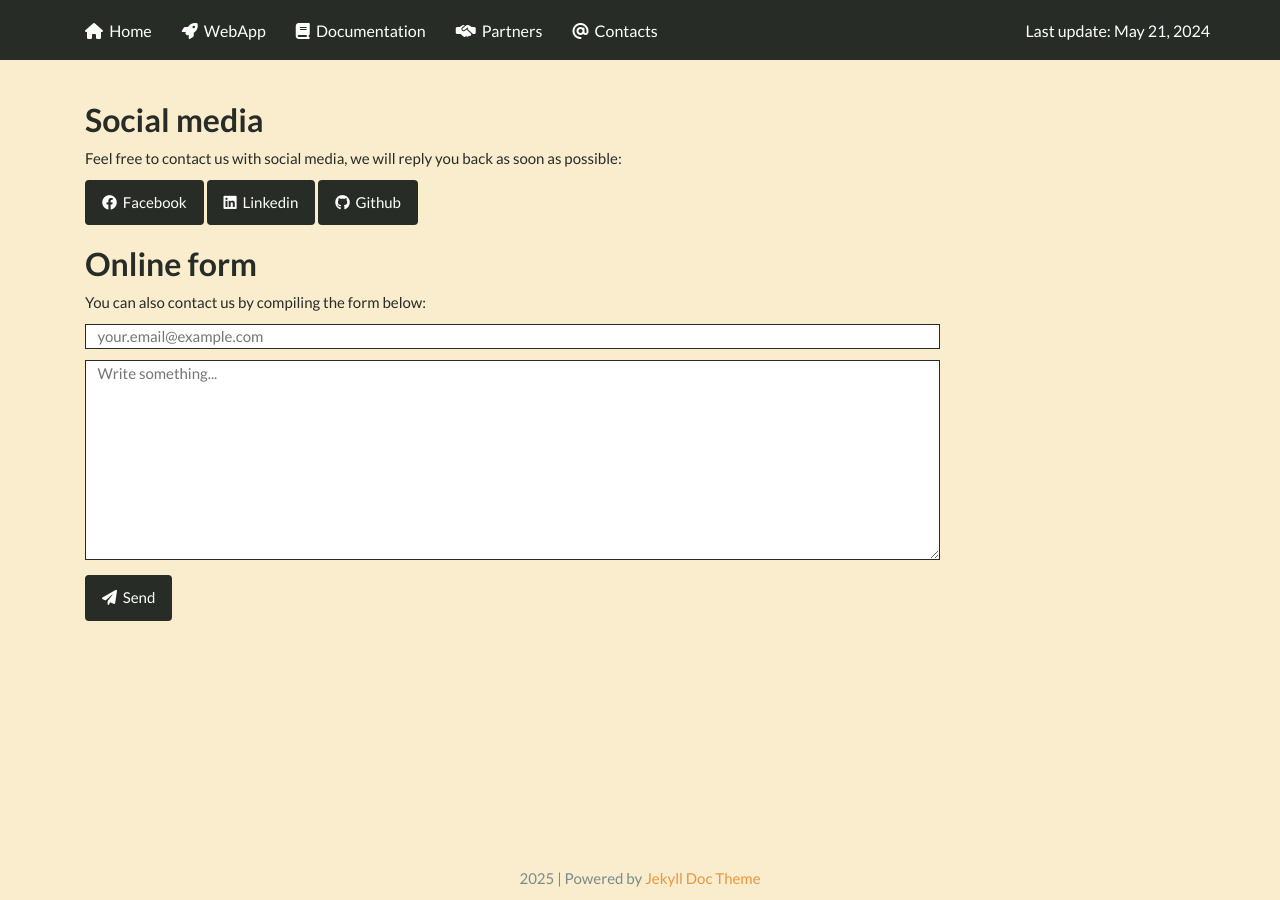
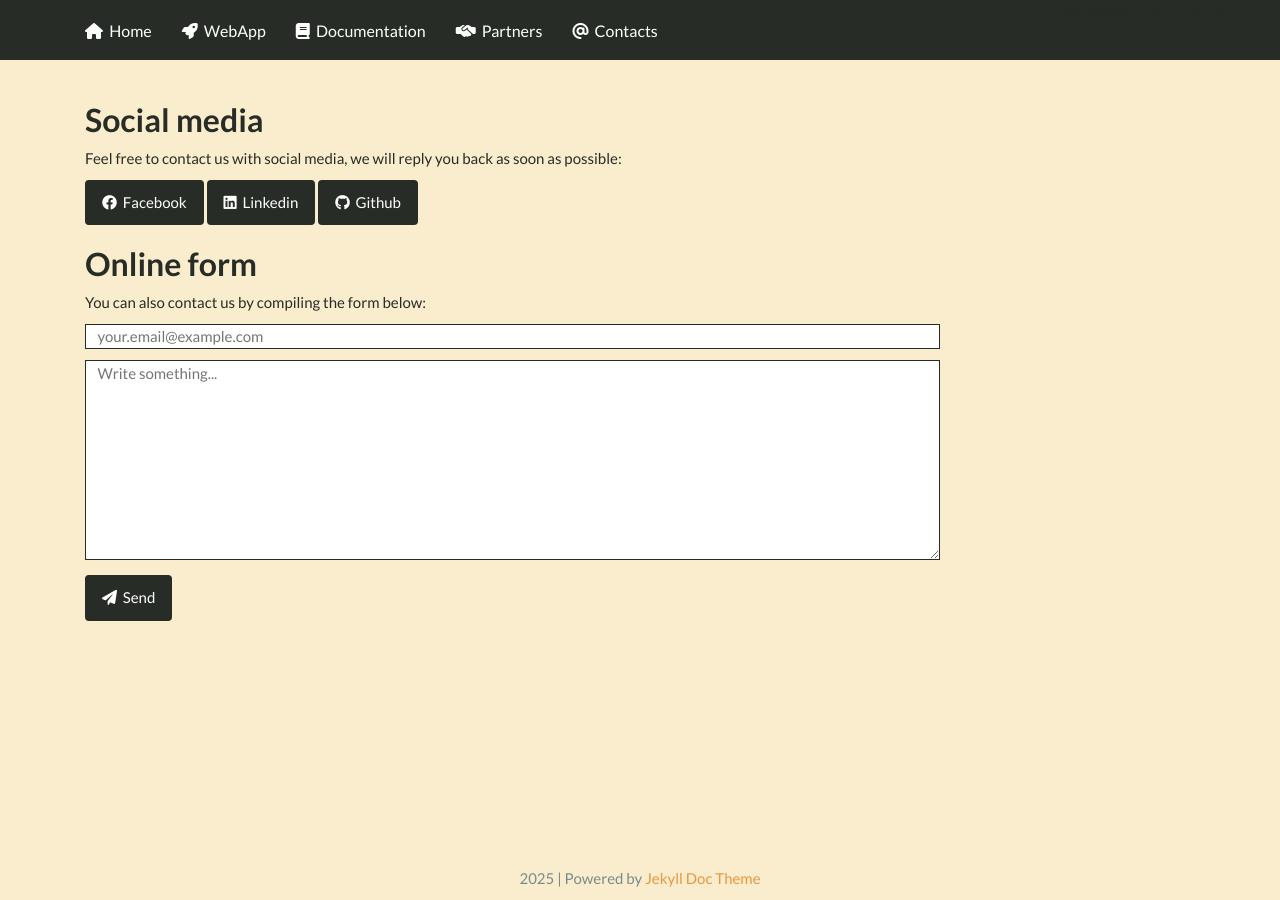
Before and after one commit to srebughini/ASALI, a Jekyll site: the page built from _pages/contacts.md, in a window 1280 px wide. Built offline with Jekyll 4.4.1, drawn with Linux system fonts in a browser that asks for light colours; a script that is not in the unit is left out.

Commit message:
New update

```diff
--- a/_includes/topnav.html
+++ b/_includes/topnav.html
@@ -19,7 +19,7 @@
             <div class="navbar-right">
                 <ul class="nav navbar-nav">
                     <li>
-                        <a href="https://sourceforge.net/projects/asali/files/latest/download">Last update: May 21, 2024</a>
+                        Last update: Oct. 8, 2025</a>
                     </li>
                 </ul>
             </div>
```
